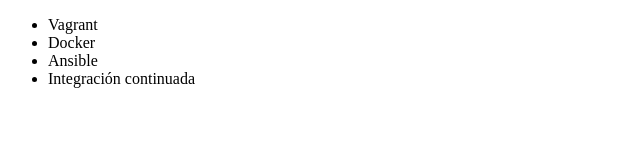
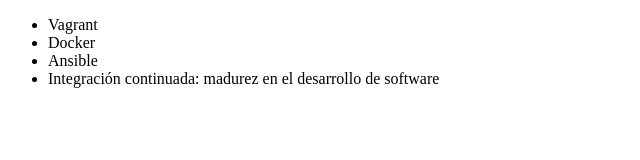
Before and after one commit to josenel-19/cursoalura, a plain HTML site: page index.html in a window 1280 px wide. Shown: the whole page, without its empty margins (0-640 px from the left). Drawn offline with Linux system fonts and the light colour scheme.

Commit message:
renombrando curso de interacion continua

```diff
--- a/index.html
+++ b/index.html
@@ -9,7 +9,7 @@
          <li> Vagrant </li>
          <li> Docker </li>
          <li> Ansible </li>
-         <li> Integración continuada</li>
+         <li> Integración continuada: madurez en el desarrollo de software</li>
      </ul>
 </body>
 </html>
```
